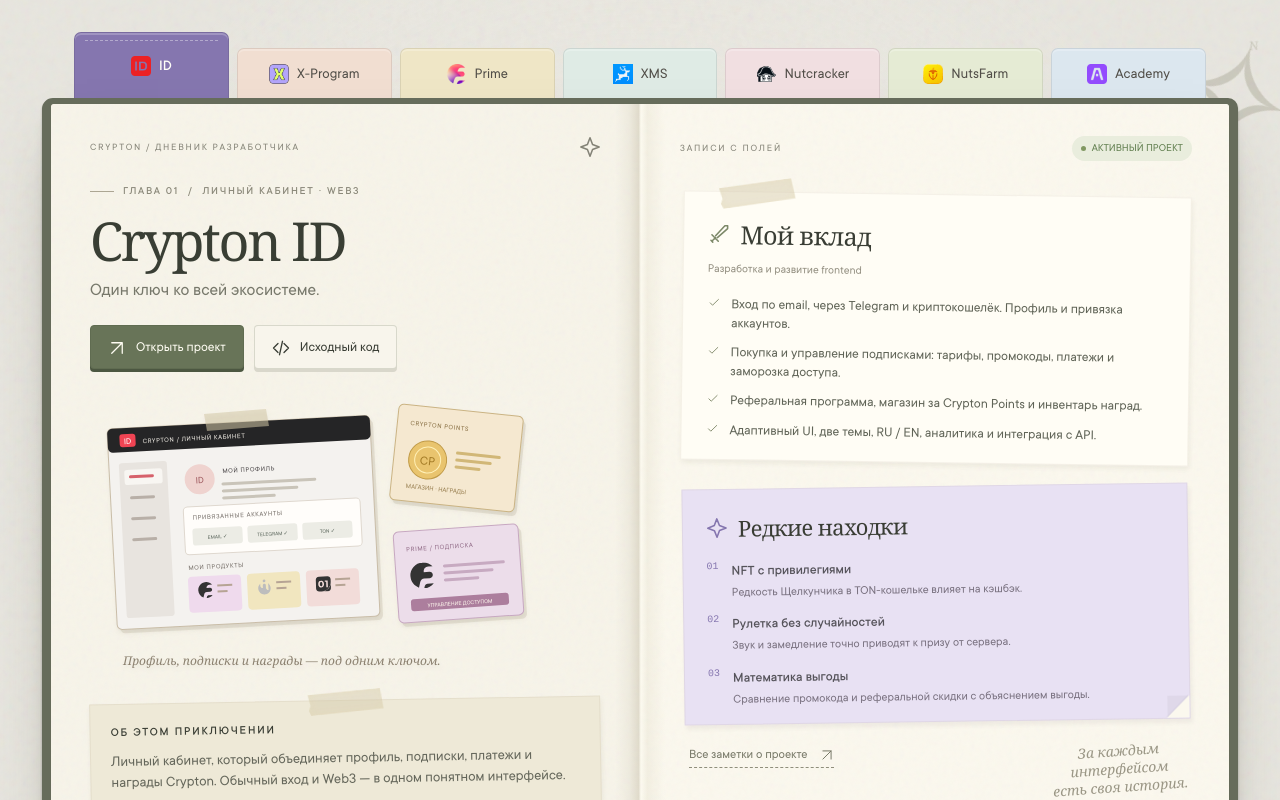
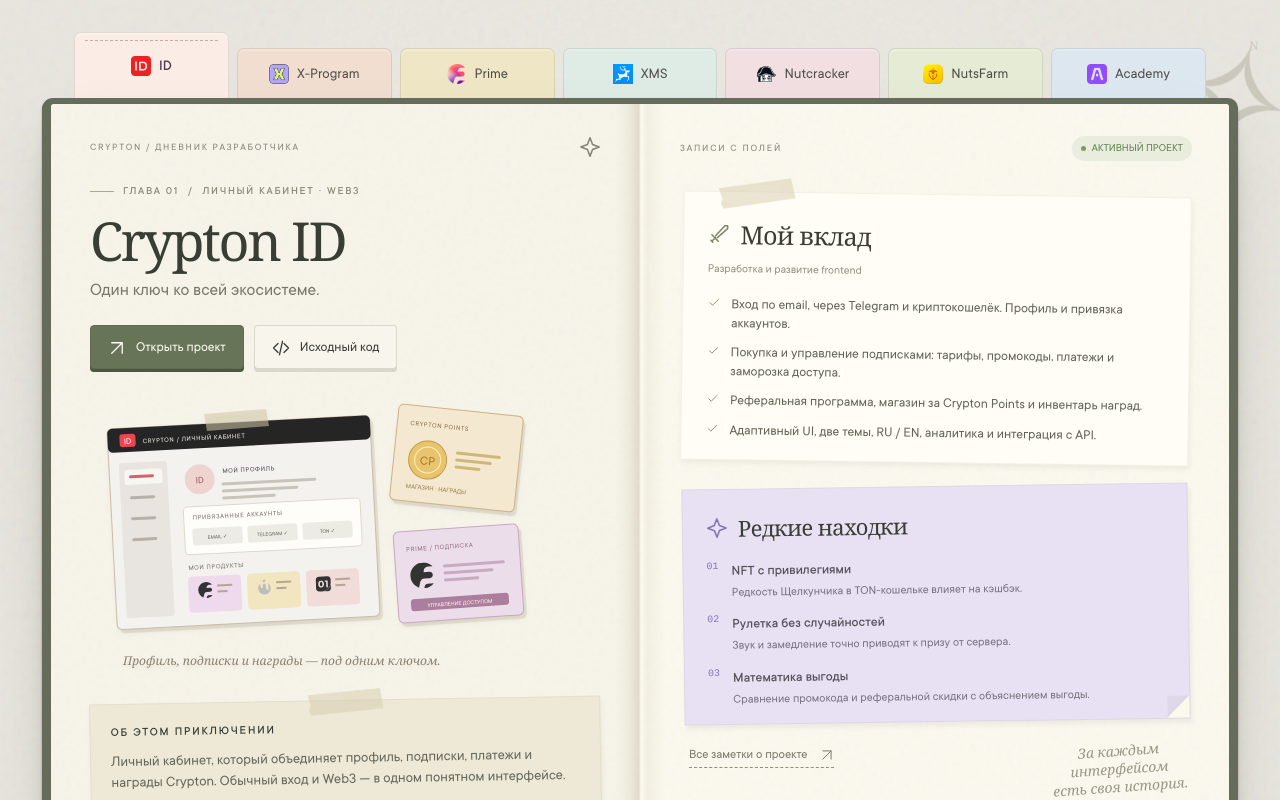
Before and after one commit to 7evenUp/ashel-projects, a React (Vite) app: page / in a window 1280 px wide. Shown: the top 800 px of the page. Built offline with nearby package versions, Linux system fonts and the light colour scheme.

Commit message:
improved colors

```diff
--- a/src/App.tsx
+++ b/src/App.tsx
@@ -56,7 +56,7 @@ export function App() {
     <div className="desk-decoration compass" aria-hidden="true"><span>N</span>✧</div><div className="desk-decoration little-stars" aria-hidden="true">✦<span>✧</span></div>
     <main className="desk relative mx-auto">
       <div className="book-shell relative isolate">
-        <nav ref={tabs} className="bookmarks" aria-label="Проекты">{projects.map((project,i)=><button key={project.id} className="bookmark" data-project={i} style={{'--tab':project.pale,'--tab-strong':project.color} as ThemeStyle} aria-label={project.name} aria-controls="spread" aria-current={i===route.index?'page':undefined} onClick={()=>navigate(i)}><ProjectFavicon key={project.id+(project.id === 'academy' && route.mode === 'mini' ? '-mini' : '')} id={project.id+(project.id === 'academy' && route.mode === 'mini' ? '-mini' : '')} symbol={project.symbol}/><span>{project.label}</span></button>)}</nav>
+        <nav ref={tabs} className="bookmarks" aria-label="Проекты">{projects.map((project,i)=><button key={project.id} className="bookmark" data-project={i} data-project-id={project.id} style={{'--tab':project.pale,'--tab-strong':project.color} as ThemeStyle} aria-label={project.name} aria-controls="spread" aria-current={i===route.index?'page':undefined} onClick={()=>navigate(i)}><ProjectFavicon key={project.id+(project.id === 'academy' && route.mode === 'mini' ? '-mini' : '')} id={project.id+(project.id === 'academy' && route.mode === 'mini' ? '-mini' : '')} symbol={project.symbol}/><span>{project.label}</span></button>)}</nav>
         <div className={'book-cover '+(turn ? turn.direction>=0 ? 'turning-forward' : 'turning-backward' : '')}>
           <div ref={book} className="book grid grid-cols-1 min-[801px]:grid-cols-2" id="spread" tabIndex={-1} aria-label="Разворот проекта"
             onTouchStart={e=>{const target=e.target as HTMLElement;touch.current=e.touches.length===1 && !target.closest('a,button') ? {x:e.touches[0].clientX,y:e.touches[0].clientY}:null;}}
--- a/src/styles.css
+++ b/src/styles.css
@@ -62,6 +62,12 @@
 .paper-page{padding-bottom:76px}
 @media(max-width:800px){.sketch-arrow{bottom:24px}}
 
+.bookmark[data-project-id='crypton-id'][aria-current='page']{background:#fbede5}
+.bookmark[data-project-id='in-prime'][aria-current='page']{background:#fff1cf}
+.bookmark[data-project-id='academy'][aria-current='page']{background:#f0e8ff}
+.bookmark:is([data-project-id='crypton-id'],[data-project-id='in-prime'],[data-project-id='academy'])[aria-current='page']{color:#463d50}
+.bookmark:is([data-project-id='crypton-id'],[data-project-id='in-prime'],[data-project-id='academy'])[aria-current='page']:after{border-top-color:#463d5059}
+
 .bookmark-favicon{display:flex;align-items:center;justify-content:center;width:20px;height:20px;flex:none}
 .bookmark-favicon img{width:100%;height:100%;object-fit:contain}
 @media(max-width:800px){.bookmark-favicon{width:16px;height:16px}}
```
